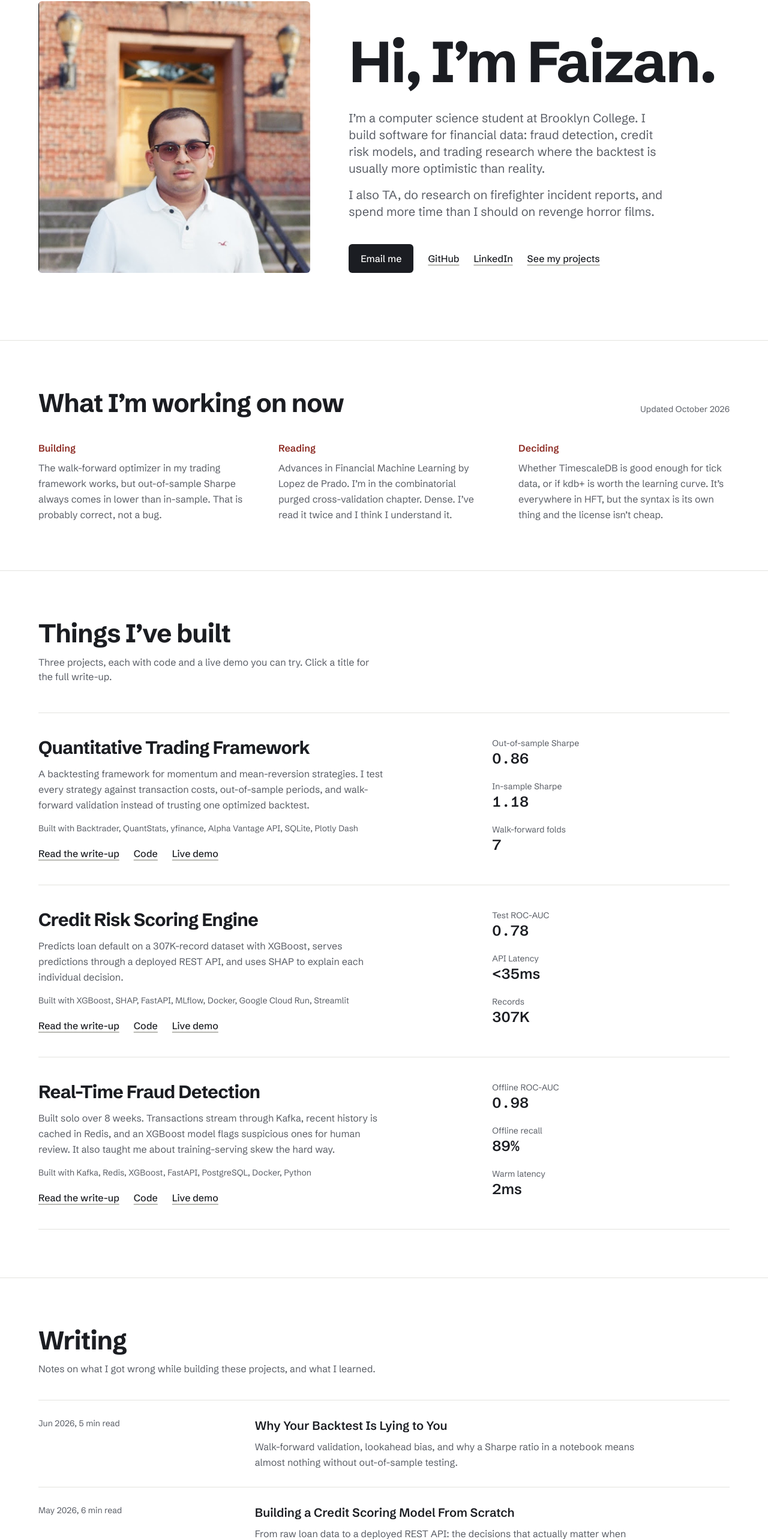
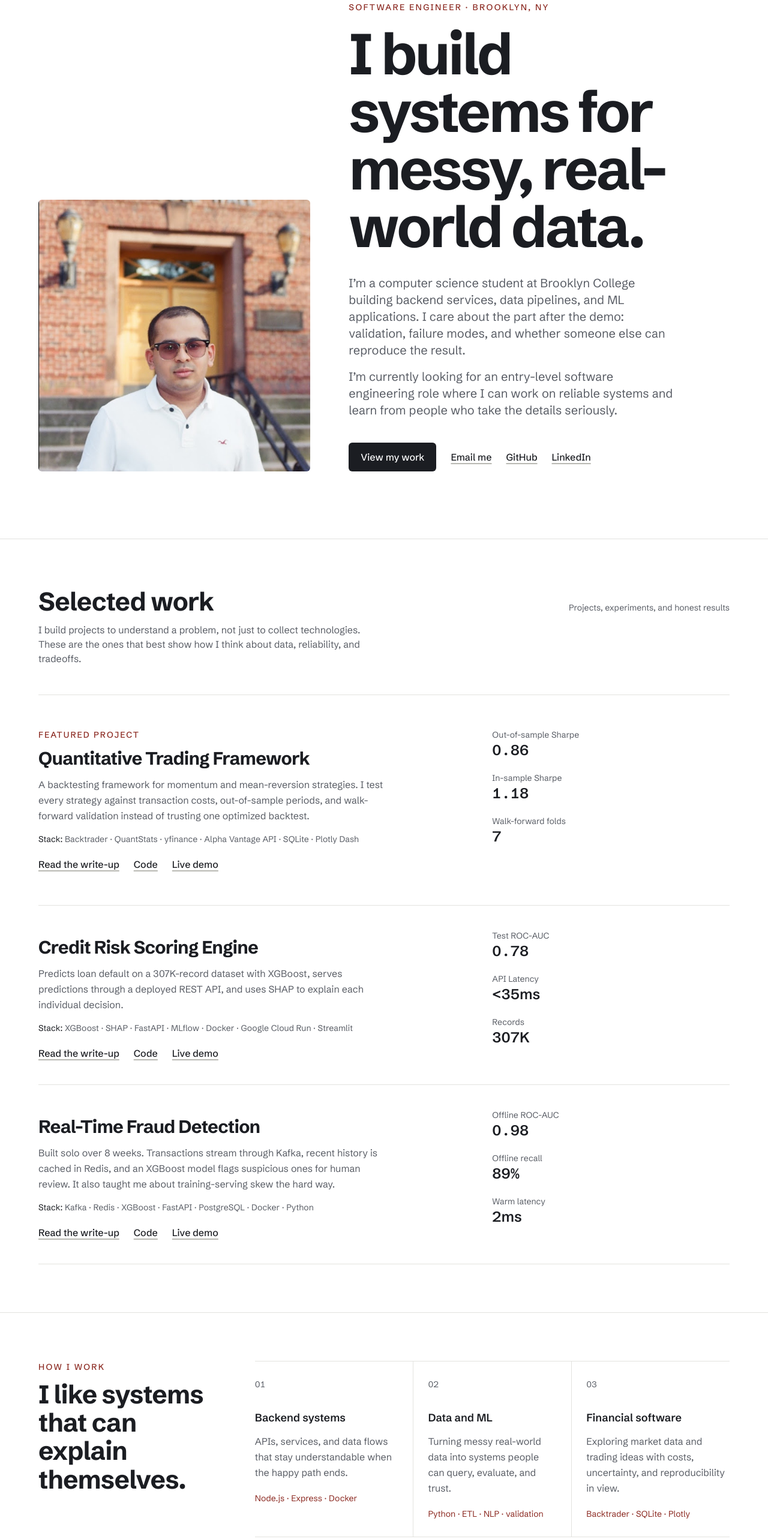
Before and after one commit to jellyfishing2346/myportfolio, a Next.js app: page / in a window 1280 px wide. Shown: the part 158-2724 px from the top of the page at 60% size. Built offline with nearby package versions, Linux system fonts and the light colour scheme.

Commit message:
Restructure portfolio for engineering roles

```diff
--- a/app/page.tsx
+++ b/app/page.tsx
@@ -1,25 +1,24 @@
 import Navbar from '@/components/Navbar'
 import Hero from '@/components/Hero'
-import Currently from '@/components/Currently'
 import Projects from '@/components/Projects'
+import Focus from '@/components/Focus'
 import Writing from '@/components/Writing'
 import Experience from '@/components/Experience'
 import About from '@/components/About'
 import Contact from '@/components/Contact'
 
-// Order: meet the person, see what they're doing now, then the work,
-// then what you've written about it, then the résumé, then the fuller story. The old skills grid is gone from
-// the homepage; each project already lists its own stack.
+// The homepage is organized for a quick recruiter scan: identity, evidence,
+// engineering focus, experience, then the fuller story.
 export default function Home() {
   return (
     <main className="relative z-10">
       <Navbar />
       <Hero />
-      <Currently />
       <Projects />
-      <Writing />
+      <Focus />
       <Experience />
       <About />
+      <Writing />
       <Contact />
     </main>
   )
--- a/components/Contact.tsx
+++ b/components/Contact.tsx
@@ -8,11 +8,12 @@ export default function Contact() {
   return (
     <section id="contact" className="px-6 pt-20 pb-12 border-t border-line">
       <div className="mx-auto max-w-6xl">
-        <h2 className="text-4xl font-bold tracking-tight text-ink md:text-6xl">Get in touch</h2>
+        <p className="mb-3 text-sm font-medium uppercase tracking-[0.16em] text-accent">Next step</p>
+        <h2 className="text-4xl font-bold tracking-tight text-ink md:text-6xl">Let&rsquo;s build something useful.</h2>
         <p className="mt-5 max-w-[36rem] text-lg leading-relaxed text-muted">
-          I&rsquo;m looking for software engineering internships, especially in backend
-          systems, data engineering, ML infrastructure, or fintech. Email is the fastest
-          way to reach me.
+          I&rsquo;m looking for an entry-level software engineering role, especially on a
+          team working with backend systems, data engineering, ML infrastructure, or
+          fintech. If that sounds like your team, email is the fastest way to reach me.
         </p>
 
         <ul className="mt-10 space-y-3 text-lg">
--- a/components/Experience.tsx
+++ b/components/Experience.tsx
@@ -50,7 +50,10 @@ export default function Experience() {
   return (
     <section id="experience" className="px-6 py-20 border-t border-line">
       <div className="mx-auto max-w-6xl">
-        <h2 className="section-title mb-12">Experience</h2>
+        <div className="mb-12 flex flex-wrap items-baseline justify-between gap-3">
+          <h2 className="section-title">Experience</h2>
+          <p className="text-sm text-muted">Work, research, and teaching</p>
+        </div>
 
         <div className="space-y-12">
           {EXPERIENCE.map(({ role, company, period, details }) => (
--- /dev/null
+++ b/components/Focus.tsx
@@ -0,0 +1,45 @@
+const FOCUS_AREAS = [
+  {
+    number: '01',
+    title: 'Backend systems',
+    description: 'APIs, services, and data flows that stay understandable when the happy path ends.',
+    tools: 'Node.js · Express · Docker',
+  },
+  {
+    number: '02',
+    title: 'Data and ML',
+    description: 'Turning messy real-world data into systems people can query, evaluate, and trust.',
+    tools: 'Python · ETL · NLP · validation',
+  },
+  {
+    number: '03',
+    title: 'Financial software',
+    description: 'Exploring market data and trading ideas with costs, uncertainty, and reproducibility in view.',
+    tools: 'Backtrader · SQLite · Plotly',
+  },
+]
+
+export default function Focus() {
+  return (
+    <section id="focus" className="border-t border-line px-6 py-20">
+      <div className="mx-auto max-w-6xl">
+        <div className="grid gap-8 md:grid-cols-[minmax(0,3fr)_minmax(0,8fr)] md:gap-16">
+          <div>
+            <p className="mb-3 text-sm font-medium uppercase tracking-[0.16em] text-accent">How I work</p>
+            <h2 className="section-title">I like systems that can explain themselves.</h2>
+          </div>
+          <div className="grid gap-0 border-y border-line md:grid-cols-3 md:divide-x md:divide-line">
+            {FOCUS_AREAS.map(({ number, title, description, tools }) => (
+              <article key={number} className="border-b border-line py-7 last:border-0 md:border-0 md:px-6 md:first:pl-0 md:last:pr-0">
+                <p className="mb-8 text-sm tabular-nums text-muted">{number}</p>
+                <h3 className="text-lg font-semibold text-ink">{title}</h3>
+                <p className="mt-3 leading-relaxed text-muted">{description}</p>
+                <p className="mt-5 text-sm text-accent">{tools}</p>
+              </article>
+            ))}
+          </div>
+        </div>
+      </div>
+    </section>
+  )
+}
--- a/components/Hero.tsx
+++ b/components/Hero.tsx
@@ -16,32 +16,36 @@ export default function Hero() {
         </div>
 
         <div>
-          <h1 className="text-6xl font-bold leading-[0.95] tracking-[-0.03em] text-ink sm:text-7xl lg:text-8xl">
-            Hi, I&rsquo;m Faizan.
+          <p className="mb-5 text-sm font-medium uppercase tracking-[0.16em] text-accent">
+            Software engineer · Brooklyn, NY
+          </p>
+          <h1 className="text-6xl font-bold leading-[0.95] tracking-[-0.04em] text-ink sm:text-7xl lg:text-8xl">
+            I build systems for messy, real-world data.
           </h1>
 
           <div className="mt-8 max-w-[34rem] space-y-4 text-lg leading-relaxed text-muted md:text-xl">
             <p>
-              I&rsquo;m a computer science student at Brooklyn College. I build software
-              for financial data: fraud detection, credit risk models, and trading research
-              where the backtest is usually more optimistic than reality.
+              I&rsquo;m a computer science student at Brooklyn College building backend
+              services, data pipelines, and ML applications. I care about the part after
+              the demo: validation, failure modes, and whether someone else can reproduce
+              the result.
             </p>
             <p>
-              I also TA, do research on firefighter incident reports, and spend more time
-              than I should on revenge horror films.
+              I&rsquo;m currently looking for an entry-level software engineering role where
+              I can work on reliable systems and learn from people who take the details seriously.
             </p>
           </div>
 
           <div className="mt-10 flex flex-wrap items-center gap-x-6 gap-y-3 text-base">
             <a
-              href="mailto:faizanakhan2003@gmail.com"
+              href="#projects"
               className="rounded-md bg-ink px-5 py-3 font-medium text-paper transition-colors hover:bg-accent"
             >
-              Email me
+              View my work
             </a>
+            <a href="mailto:faizanakhan2003@gmail.com" className="link">Email me</a>
             <a href="https://github.com/jellyfishing2346" className="link">GitHub</a>
             <a href="https://linkedin.com/in/faizan-khan234" className="link">LinkedIn</a>
-            <a href="#projects" className="link">See my projects</a>
           </div>
         </div>
       </div>
--- a/components/Navbar.tsx
+++ b/components/Navbar.tsx
@@ -6,10 +6,8 @@ import Image from 'next/image'
 import { X, Menu } from 'lucide-react'
 
 const NAV_LINKS = [
-  { label: 'Projects', href: '/#projects' },
-  { label: 'Writing', href: '/#writing' },
+  { label: 'Work', href: '/#projects' },
   { label: 'About', href: '/#about' },
-  { label: 'Outside work', href: '/personal' },
   { label: 'Contact', href: '/#contact' },
 ]
 
--- a/components/Projects.tsx
+++ b/components/Projects.tsx
@@ -5,23 +5,29 @@ export default function Projects() {
   return (
     <section id="projects" className="px-6 py-20 border-t border-line">
       <div className="mx-auto max-w-6xl">
-        <h2 className="section-title mb-3">Things I&rsquo;ve built</h2>
+        <div className="mb-3 flex flex-wrap items-baseline justify-between gap-3">
+          <h2 className="section-title">Selected work</h2>
+          <p className="text-sm text-muted">Projects, experiments, and honest results</p>
+        </div>
         <p className="mb-12 max-w-[36rem] text-muted">
-          Three projects, each with code and a live demo you can try. Click a title for the
-          full write-up.
+          I build projects to understand a problem, not just to collect technologies. These
+          are the ones that best show how I think about data, reliability, and tradeoffs.
         </p>
 
         <div className="divide-y divide-line border-y border-line">
-          {PROJECTS.map(({ id, slug, title, objective, metrics, stack, githubUrl, demoUrl }) => (
-            <article key={id} className="grid gap-6 py-10 md:grid-cols-[minmax(0,7fr)_minmax(0,4fr)] md:gap-16">
+          {PROJECTS.map(({ id, slug, title, objective, metrics, stack, githubUrl, demoUrl, featured }) => (
+            <article key={id} className={`grid gap-6 py-10 md:grid-cols-[minmax(0,7fr)_minmax(0,4fr)] md:gap-16 ${featured ? 'md:py-14' : ''}`}>
               <div>
+                <div className="mb-3 flex flex-wrap items-center gap-3">
+                  {featured && <span className="text-sm font-medium uppercase tracking-[0.14em] text-accent">Featured project</span>}
+                </div>
                 <h3 className="mb-3 text-2xl font-bold tracking-tight md:text-3xl">
                   <Link href={`/projects/${slug}`} className="text-ink hover:text-accent transition-colors">
                     {title}
                   </Link>
                 </h3>
                 <p className="max-w-[36rem] leading-relaxed text-muted">{objective}</p>
-                <p className="mt-4 text-sm text-muted">Built with {stack.join(', ')}</p>
+                <p className="mt-4 text-sm text-muted"><span className="text-ink">Stack:</span> {stack.join(' · ')}</p>
                 <div className="mt-5 flex flex-wrap gap-x-6 gap-y-2">
                   <Link href={`/projects/${slug}`} className="link">Read the write-up</Link>
                   <a href={githubUrl} className="link">Code</a>
--- a/components/Writing.tsx
+++ b/components/Writing.tsx
@@ -5,9 +5,13 @@ export default function Writing() {
   return (
     <section id="writing" className="px-6 py-20 border-t border-line">
       <div className="mx-auto max-w-6xl">
-        <h2 className="section-title mb-3">Writing</h2>
+        <div className="mb-3 flex flex-wrap items-baseline justify-between gap-3">
+          <h2 className="section-title">Writing</h2>
+          <Link href="/blog" className="link text-sm">Read all notes</Link>
+        </div>
         <p className="mb-10 max-w-[36rem] text-muted">
-          Notes on what I got wrong while building these projects, and what I learned.
+          Notes on what I got wrong while building these projects, what I learned, and
+          the questions I am still working through.
         </p>
         <ul className="divide-y divide-line border-y border-line">
           {POSTS.map(({ slug, title, date, summary, readTime }) => (
```
Also changed, not shown: components/About.tsx (+14 -15 lines), 1 other file (tests, documents, lock files or other folders).
